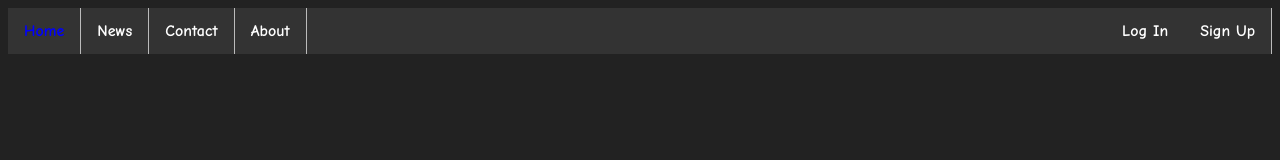
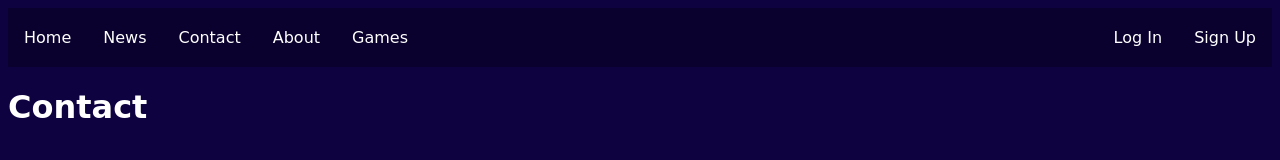
Before and after one commit to Skelactic/Skelactic.github.io, a plain HTML site: page contact.html in a window 1280 px wide. Drawn offline with Linux system fonts and the light colour scheme.

Commit message:
Update contact.html

```diff
--- a/contact.html
+++ b/contact.html
@@ -1,7 +1,8 @@
-<!doctype html>
+<!DOCTYPE html>
+<html lang="en">
 <html>
     <head>
-<meta charset="utf-8">
+      <link rel="icon" type="image/x-icon" href="./images/favicon.ico">
         <title>Contact</title>
         <style>
             		ul {
@@ -9,7 +10,7 @@
   margin: 0;
   padding: 0;
   overflow: hidden;
-  background-color: #333;
+  background-color: #0a012e;
 }
 li {
   float: left;
@@ -19,39 +20,35 @@ li a {
   display: block;
   color: white;
   text-align: center;
-  padding: 14px 16px;
+  padding: 20px 16px;
   text-decoration: none;
 }
 /* Add a gray right border to all list items, except the last item (last-child) */
-li {
-  border-right: 1px solid #bbb;
+li a:hover {
+  background-color: #10126d;
+}
+            body{
+                background-color: #0f0241;
+                font-family: 'Comic Sans', cursive;
+                color: #ffffff;
             }
 
-li:last-child {
-  border-right: none;
-}
-li a:hover {
-  background-color: #111;
-}
-		body {
-			background-color: #222222;
-			font-family: 'Comic Neue', cursive;
-			color: mediumaquamarine;
-		}
         </style>
         <link rel="preconnect" href="https://fonts.googleapis.com">
         <link rel="preconnect" href="https://fonts.gstatic.com" crossorigin>
         <link href="https://fonts.googleapis.com/css2?family=Comic+Neue:wght@700&display=swap" rel="stylesheet">
     </head>
-
     <body>
         <ul>
-		<li><a style="color: blue;" class="active" href="./index.html">Home</a></li>
+            <li><a href="./index.html">Home</a></li>
             <li><a href="./news.html">News</a></li>
             <li><a href="./contact.html">Contact</a></li>
             <li><a href="./about.html">About</a></li>
+            <li><a href="./games.html">Games</a></li>
             <li style="float:right"><a href="/signup.html">Sign Up</a></li>
             <li style="float:right"><a href="/login.html">Log In</a></li>
         </ul>
+        <h1>Contact</h1>
     </body>
+
 </html>
```
Lines whose indentation alone changed are shown as unchanged.
